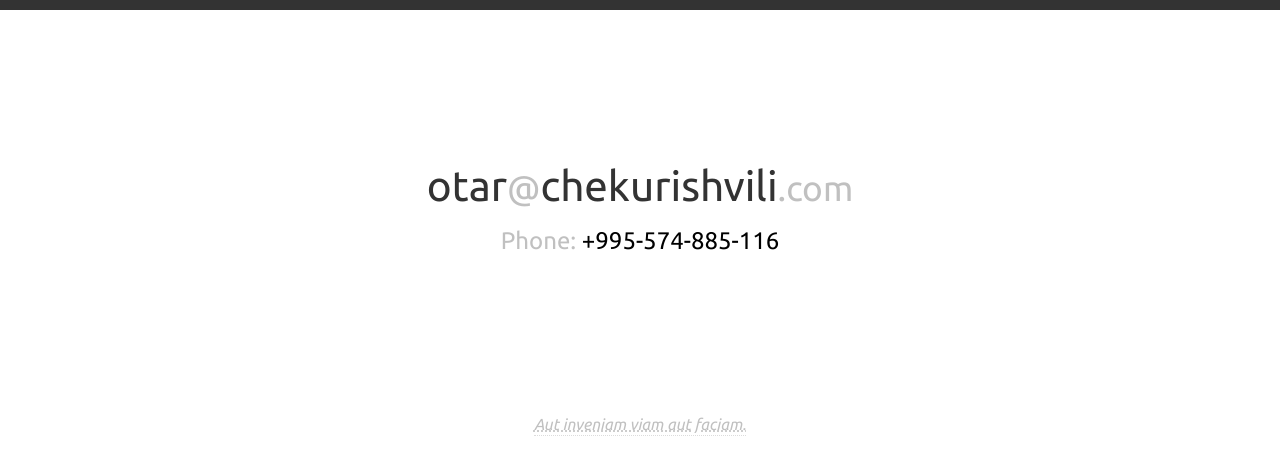
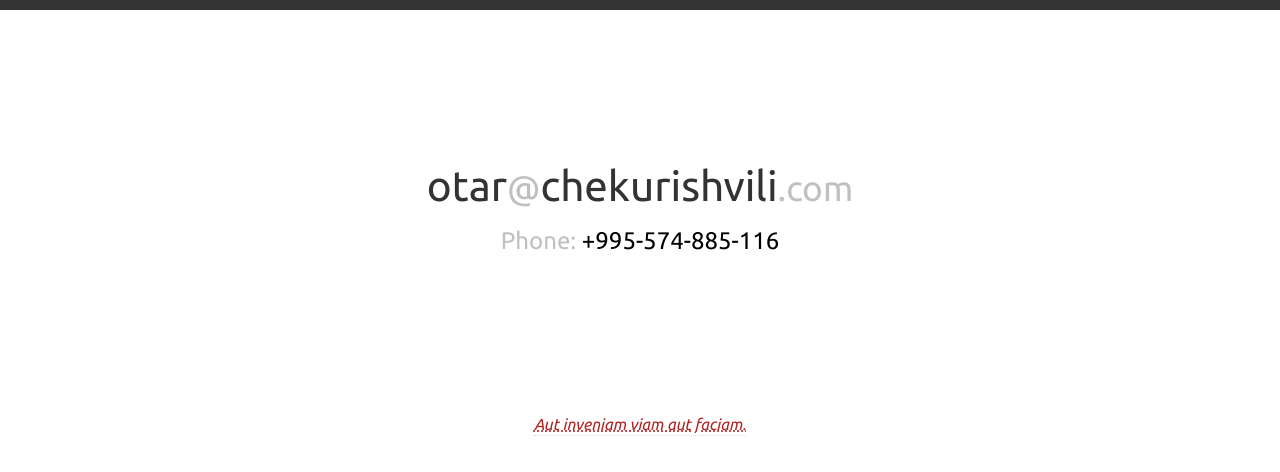
Before and after one commit to ochekurishvili/ochekurishvili.github.com, a plain HTML site: page index.html in a window 1280 px wide. Drawn offline with Linux system fonts and the light colour scheme.

Commit message:
Changed quotation color.

```diff
--- a/index.html
+++ b/index.html
@@ -10,7 +10,7 @@
             h1 span { font-weight: normal; color: #333; font-size: 120% }
             h2 { font-weight: normal; margin-top: 0 }
             h2 span { color: #C0C0C0 }
-            h3 { font-weight: normal; color: #C0C0C0; font-style: italic; font-size: 100%; margin-top: 10em }
+            h3 { font-weight: normal; color: #B22222; font-style: italic; font-size: 100%; margin-top: 10em }
             abbr { border-bottom: 1px dotted #DCDCDC; padding-bottom: 2px; cursor: help }
             abbr:hover { border-bottom-color: #C0C0C0 }
         </style>
```
